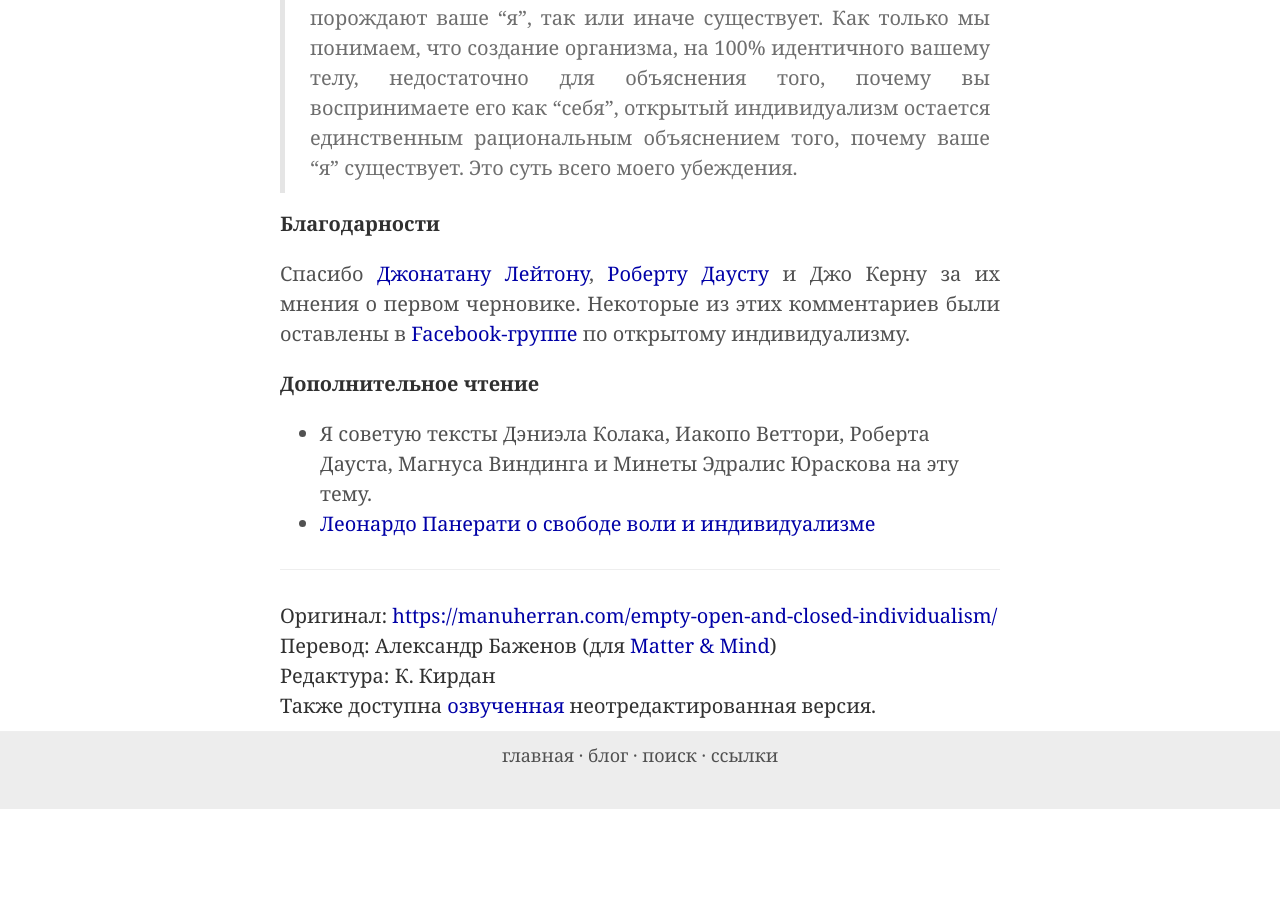
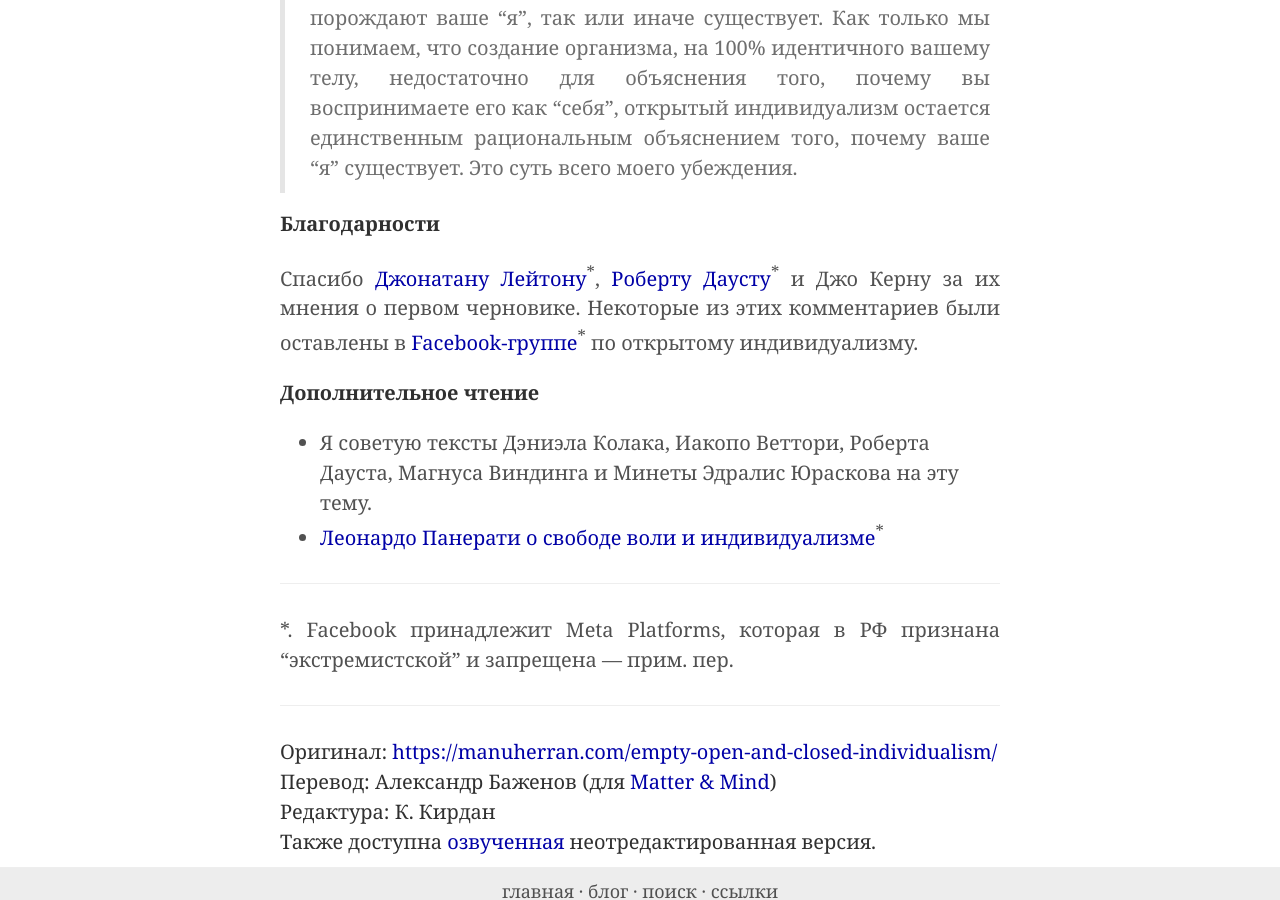
Before and after one commit to ReducingSuffering/reducingsuffering.github.io, a Jekyll site: the page built from _articles/manu-herran-empty-open-and-closed-individualism.md, in a window 1280 px wide and 900 px high, scrolled down 8047 px. Built offline with Jekyll 4.4.1, drawn with Linux system fonts in a browser that asks for light colours; before the commit the page ends 8856 px from its top, so only the background shows below that.

Commit message:
Update manu-herran-empty-open-and-closed-individualism.md

```diff
--- a/_articles/manu-herran-empty-open-and-closed-individualism.md
+++ b/_articles/manu-herran-empty-open-and-closed-individualism.md
@@ -76,9 +76,13 @@ preview_here: true
 
 **Благодарности**
 
-Спасибо [Джонатану Лейтону](https://www.facebook.com/jonathan.leighton.01), [Роберту Даусту](http://www.robert.algosphere.org/) и Джо Керну за их мнения о первом черновике. Некоторые из этих комментариев были оставлены в [Facebook-группе](https://www.facebook.com/groups/299406397622/permalink/10155496826407623/) по открытому индивидуализму.
+Спасибо [Джонатану Лейтону](https://www.facebook.com/jonathan.leighton.01)<sup>*</sup>, [Роберту Даусту](http://www.robert.algosphere.org/)<sup>*</sup> и Джо Керну за их мнения о первом черновике. Некоторые из этих комментариев были оставлены в [Facebook-группе](https://www.facebook.com/groups/299406397622/permalink/10155496826407623/)<sup>*</sup> по открытому индивидуализму.
 
 **Дополнительное чтение**
 
 - Я советую тексты Дэниэла Колака, Иакопо Веттори, Роберта Дауста, Магнуса Виндинга и Минеты Эдралис Юраскова на эту тему.
-- [Леонардо Панерати о свободе воли и индивидуализме](https://www.facebook.com/groups/154570961911749/permalink/217413748960803/)
+- [Леонардо Панерати о свободе воли и индивидуализме](https://www.facebook.com/groups/154570961911749/permalink/217413748960803/)<sup>*</sup>
+
+---
+
+*. Facebook принадлежит Meta Platforms, которая в РФ признана "экстремистской" и запрещена — прим. пер.
```
